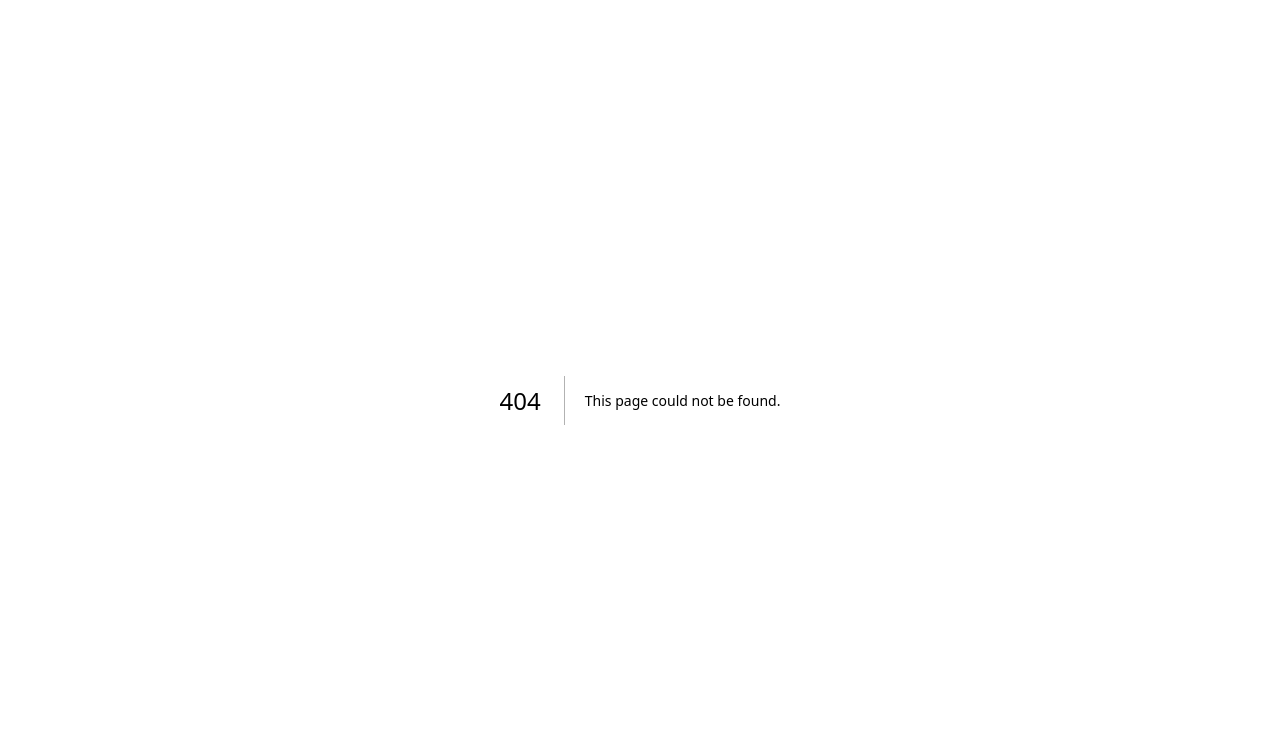
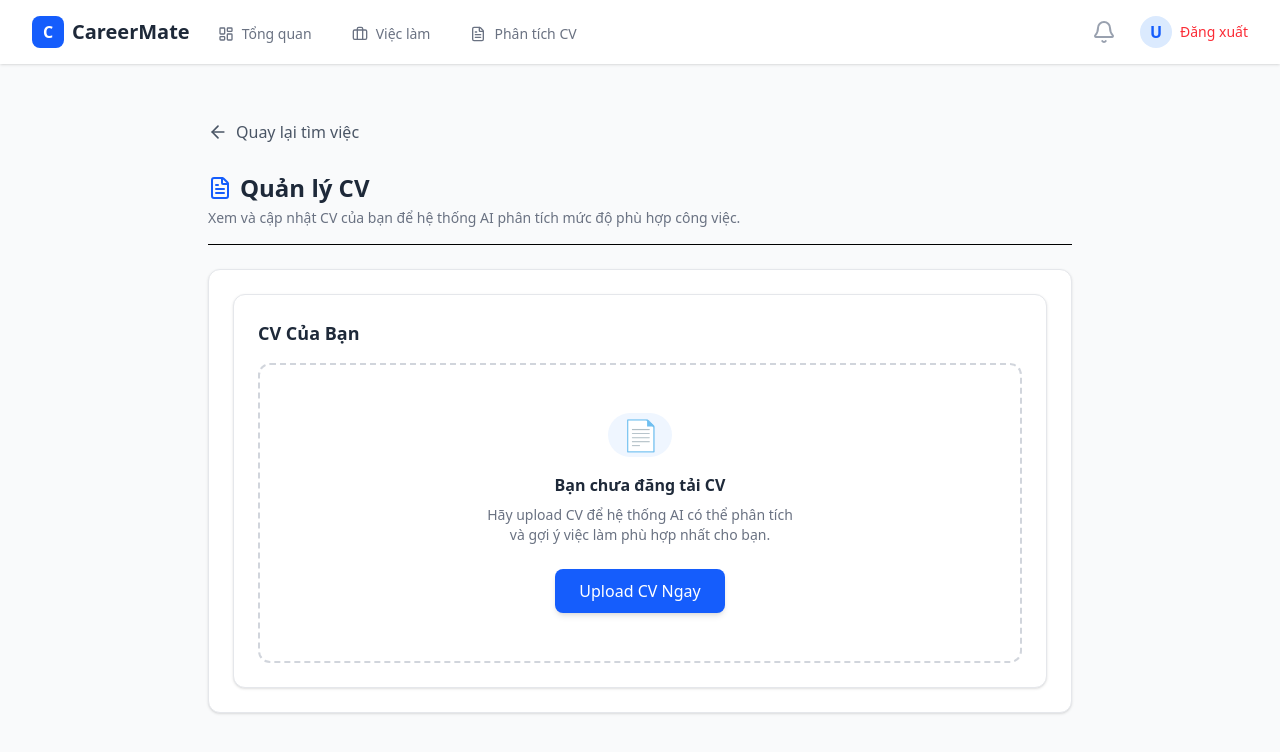
Before and after one commit to DQPdak/Project_java_cuoiky, a Next.js app in the folder fe-nextjs/: page /upload-cv in a window 1280 px wide. Before the commit this address had no page. Shown: the top 752 px of the page. Built offline with nearby package versions, Linux system fonts and the light colour scheme; no server answers.

Commit message:
giao diện upload cv

```diff
--- a/fe-nextjs/src/app/(candidate)/dashboard-candidate/page.tsx
+++ b/fe-nextjs/src/app/(candidate)/dashboard-candidate/page.tsx
@@ -16,14 +16,11 @@ import {
   TrendingUp,
   Star,
   ArrowRight,
-  Building,
   Sparkles,
-  Clock,
   Briefcase,
   FileText, // Icon cho mô tả
-  ListChecks, // Icon cho yêu cầu
-  CheckCircle, // Icon skill match
-  AlertCircle, // Icon skill missing
+  ListChecks,
+  User, // Icon cho yêu cầu
 } from "lucide-react";
 
 const formatTimeAgo = (dateString: string) => {
@@ -99,7 +96,7 @@ export default function CandidateDashboard() {
                 ...j,
                 matchScore: 0,
                 skillsFound: [],
-              }))
+              })),
             );
           }
         } else {
@@ -159,31 +156,22 @@ export default function CandidateDashboard() {
                   stroke="currentColor"
                   strokeWidth="4"
                   fill="transparent"
-                  className="text-gray-100"
-                />
-                <circle
-                  cx="32"
-                  cy="32"
-                  r="28"
-                  stroke="currentColor"
-                  strokeWidth="4"
-                  fill="transparent"
                   className="text-blue-600"
-                  strokeDasharray="175.9"
-                  strokeDashoffset="35"
-                  strokeLinecap="round"
                 />
               </svg>
-              <span className="absolute inset-0 flex items-center justify-center font-bold text-lg text-blue-700">
-                80%
+              <span className="absolute inset-0 flex items-center justify-center text-blue-700">
+                {/* Nếu có CV thì hiện hình File, chưa có thì hiện hình Người */}
+                <FileText size={24} strokeWidth={2.5} />
               </span>
             </div>
             <div className="text-right">
-              <p className="font-bold text-gray-800 text-lg">Hồ sơ tốt</p>
-              <p className="text-xs text-gray-500">Cập nhật thêm kỹ năng mềm</p>
+              <p className="font-bold text-gray-800 text-lg">CV Của Bạn</p>
+              <p className="text-gray-500 text-sm">
+                Xem và cập nhật CV của bạn
+              </p>
             </div>
           </div>
-          <Link href="/cv-analysis">
+          <Link href="/upload-cv">
             <button className="w-full bg-gray-50 text-blue-600 py-2.5 rounded-lg text-sm font-semibold hover:bg-blue-50 border border-blue-100 transition">
               Cập nhật CV ngay
             </button>
--- /dev/null
+++ b/fe-nextjs/src/app/(candidate)/upload-cv/page.tsx
@@ -0,0 +1,70 @@
+"use client";
+
+import React, { useEffect, useState } from "react";
+import Link from "next/link"; // 👈 1. Import Link
+import { getMyProfile } from "@/services/candidateService";
+import { FileText, ArrowLeft } from "lucide-react"; // 👈 2. Import icon ArrowLeft
+
+import CVUploadForm from "@/components/features/cv/CVUploadForm";
+
+export default function ProfilePage() {
+  const [loading, setLoading] = useState(true);
+  const [cvUrl, setCvUrl] = useState<string | undefined>(undefined);
+
+  const fetchProfile = async () => {
+    try {
+      const data = await getMyProfile();
+      if (data) {
+        setCvUrl(data.cvFilePath);
+      }
+    } catch (error) {
+      console.error("Lỗi tải profile:", error);
+    } finally {
+      setLoading(false);
+    }
+  };
+
+  useEffect(() => {
+    fetchProfile();
+  }, []);
+
+  if (loading)
+    return (
+      <div className="p-10 text-center text-gray-500">Đang tải dữ liệu...</div>
+    );
+
+  return (
+    <div className="max-w-4xl mx-auto py-8 px-4">
+      {/* 👇 3. THÊM NÚT QUAY LẠI Ở ĐÂY */}
+      <div className="mb-6">
+        <Link
+          href="/dashboard-candidate"
+          className="inline-flex items-center gap-2 text-gray-600 hover:text-blue-600 font-medium transition-colors"
+        >
+          <ArrowLeft size={20} />
+          Quay lại tìm việc
+        </Link>
+      </div>
+      {/* 👆 KẾT THÚC NÚT QUAY LẠI */}
+
+      {/* HEADER */}
+      <div className="mb-6 border-b pb-4">
+        <h1 className="text-2xl font-bold flex items-center gap-2 text-gray-800">
+          <FileText className="text-blue-600" /> Quản lý CV
+        </h1>
+        <p className="text-gray-500 text-sm mt-1">
+          Xem và cập nhật CV của bạn để hệ thống AI phân tích mức độ phù hợp
+          công việc.
+        </p>
+      </div>
+
+      {/* KHUNG UPLOAD & XEM CV */}
+      <div className="bg-white rounded-xl shadow-sm border border-gray-200 p-6 min-h-[400px]">
+        <CVUploadForm
+          currentCvUrl={cvUrl}
+          onUploadSuccess={() => fetchProfile()}
+        />
+      </div>
+    </div>
+  );
+}
--- a/fe-nextjs/src/components/features/cv/CVUploadForm.tsx
+++ b/fe-nextjs/src/components/features/cv/CVUploadForm.tsx
@@ -0,0 +1,120 @@
+"use client";
+
+import { useState, useRef } from "react";
+import { uploadCV } from "@/services/candidateService";
+
+interface CVUploadFormProps {
+  currentCvUrl?: string;
+  onUploadSuccess: () => void;
+}
+
+export default function CVUploadForm({
+  currentCvUrl,
+  onUploadSuccess,
+}: CVUploadFormProps) {
+  const [uploading, setUploading] = useState(false);
+  const fileInputRef = useRef<HTMLInputElement>(null);
+
+  const handleFileChange = async (e: React.ChangeEvent<HTMLInputElement>) => {
+    const file = e.target.files?.[0];
+    if (!file) return;
+
+    if (file.size > 5 * 1024 * 1024) {
+      alert("File quá lớn! Vui lòng chọn file dưới 5MB.");
+      return;
+    }
+
+    try {
+      setUploading(true);
+      await uploadCV(file);
+      alert("Đăng tải CV thành công!");
+      onUploadSuccess();
+    } catch (error) {
+      console.error(error);
+      alert("Có lỗi xảy ra khi upload CV.");
+    } finally {
+      setUploading(false);
+      if (fileInputRef.current) fileInputRef.current.value = "";
+    }
+  };
+
+  const triggerSelectFile = () => {
+    fileInputRef.current?.click();
+  };
+
+  return (
+    <div className="bg-white p-6 rounded-xl shadow-sm border border-gray-200 h-full flex flex-col">
+      <div className="flex justify-between items-center mb-4">
+        <h2 className="text-lg font-bold text-gray-800">CV Của Bạn</h2>
+        <input
+          type="file"
+          ref={fileInputRef}
+          onChange={handleFileChange}
+          accept=".pdf,.doc,.docx"
+          className="hidden"
+        />
+      </div>
+
+      <div className="flex-1 flex flex-col justify-center items-center w-full">
+        {" "}
+        {/* Thêm w-full */}
+        {uploading ? (
+          <div className="text-center py-10">
+            <div className="animate-spin rounded-full h-10 w-10 border-b-2 border-blue-600 mx-auto mb-3"></div>
+            <p className="text-sm text-gray-500">
+              Đang phân tích & lưu trữ CV...
+            </p>
+          </div>
+        ) : currentCvUrl ? (
+          <div className="w-full flex flex-col">
+            {/* 👇 THAY ĐỔI Ở ĐÂY: Tăng chiều cao lên 600px hoặc 80vh */}
+            <div className="w-full bg-gray-100 rounded-lg border border-gray-300 overflow-hidden mb-4 relative h-[500px]">
+              <iframe
+                src={`https://docs.google.com/gview?url=${currentCvUrl}&embedded=true`}
+                className="w-full h-full absolute inset-0"
+                frameBorder="0"
+              ></iframe>
+            </div>
+
+            <div className="flex justify-between items-center">
+              <a
+                href={currentCvUrl}
+                target="_blank"
+                rel="noreferrer"
+                className="text-blue-600 hover:underline text-sm font-medium"
+              >
+                Xem file gốc ↗
+              </a>
+              <button
+                onClick={triggerSelectFile}
+                className="px-4 py-2 bg-gray-100 text-gray-700 rounded-lg hover:bg-gray-200 text-sm font-semibold transition"
+              >
+                Cập nhật CV mới
+              </button>
+            </div>
+          </div>
+        ) : (
+          <div className="text-center py-12 px-4 border-2 border-dashed border-gray-300 rounded-xl w-full h-[300px] flex flex-col justify-center items-center">
+            {/* Tăng padding và height cho ô upload lúc chưa có file */}
+            <div className="bg-blue-50 w-16 h-16 rounded-full flex items-center justify-center mb-4">
+              <span className="text-3xl">📄</span>
+            </div>
+            <h3 className="text-gray-800 font-semibold mb-2">
+              Bạn chưa đăng tải CV
+            </h3>
+            <p className="text-gray-500 text-sm mb-6 max-w-xs mx-auto">
+              Hãy upload CV để hệ thống AI có thể phân tích và gợi ý việc làm
+              phù hợp nhất cho bạn.
+            </p>
+            <button
+              onClick={triggerSelectFile}
+              className="px-6 py-2.5 bg-blue-600 text-white rounded-lg hover:bg-blue-700 font-medium shadow-md transition transform hover:scale-105"
+            >
+              Upload CV Ngay
+            </button>
+          </div>
+        )}
+      </div>
+    </div>
+  );
+}
--- a/fe-nextjs/src/services/candidateService.ts
+++ b/fe-nextjs/src/services/candidateService.ts
@@ -14,7 +14,7 @@ export const uploadCV = async (file: File): Promise<CandidateProfile> => {
       headers: {
         "Content-Type": "multipart/form-data",
       },
-    }
+    },
   );
 
   return response.data.data;
--- /dev/null
+++ b/fe-nextjs/src/types/interview.ts
@@ -0,0 +1,19 @@
+export interface MessageDTO {
+  sender: "USER" | "AI";
+  content: string;
+  sentAt: string;
+}
+
+export interface InterviewDTO {
+  id: number;
+  status: "ONGOING" | "COMPLETED";
+  score?: number;
+  feedback?: string;
+  createdAt: string;
+  jobId: number;
+  jobTitle: string;
+  companyName: string;
+  candidateId: number;
+  candidateName: string;
+  messages?: MessageDTO[];
+}
```
Also changed, not shown: 2 other files (tests, documents, lock files or other folders).
